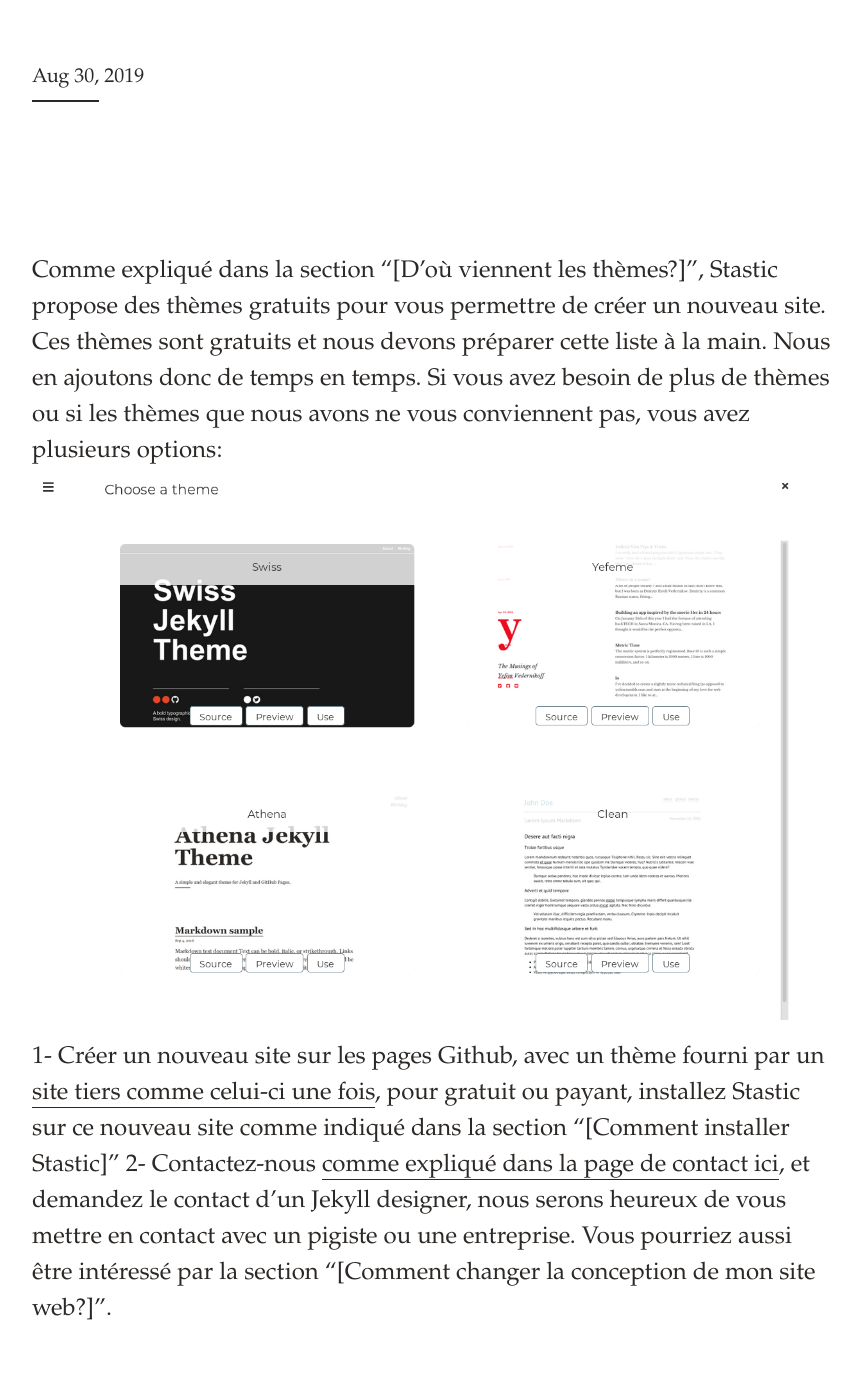
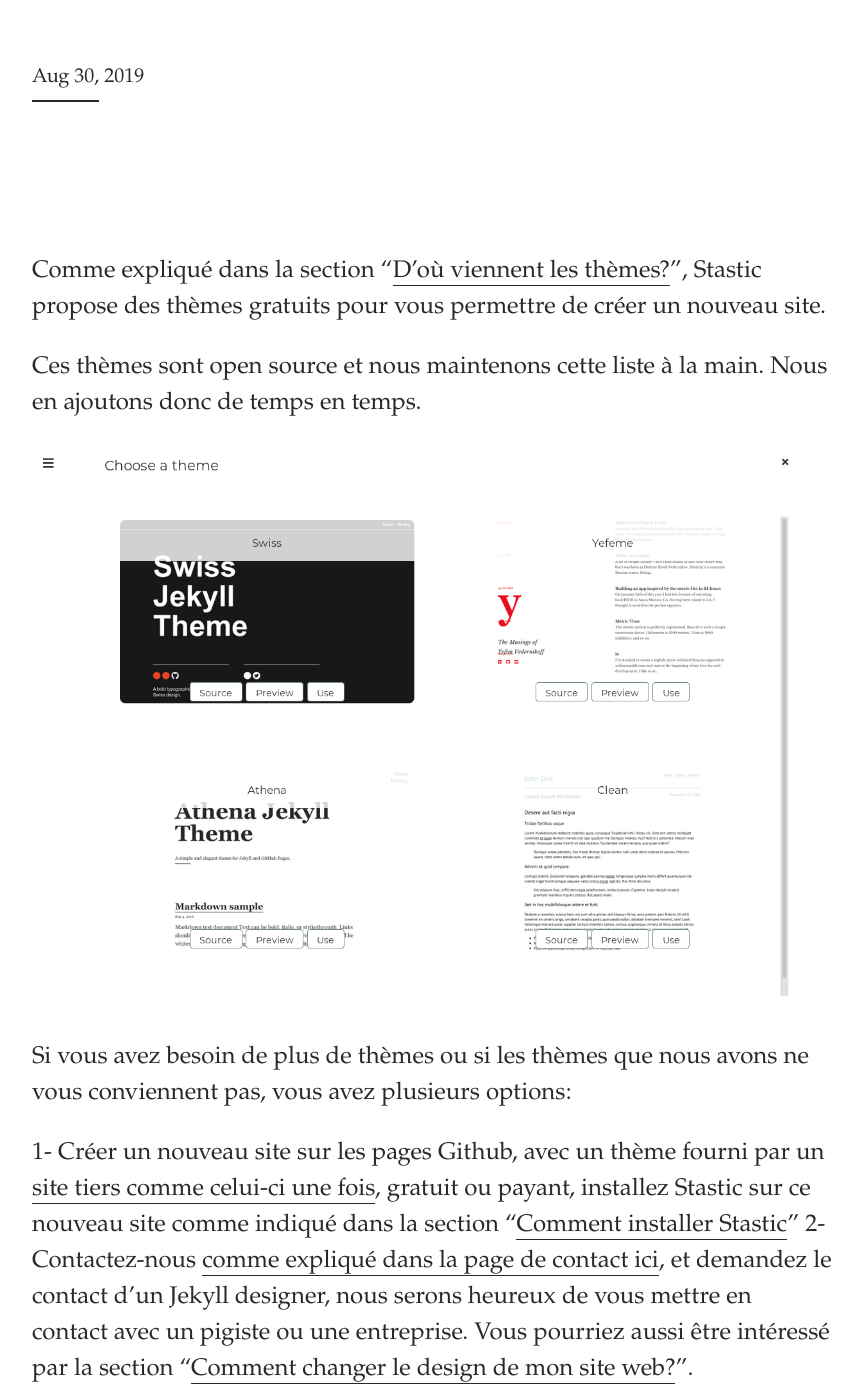
Before and after one commit to lexoyo/www.stastic.net, a Jekyll site: the page built from _fr/pourquoi_si_peu_de_themes_.md, in a window 1280 px wide and 1400 px high, scrolled down 321 px. Shown: the whole window, without its empty margins (208-1070 px from the left). Built offline with Jekyll 4.4.1, drawn with Linux system fonts in a browser that asks for light colours; comment, search, counter and statistics services are not loaded; some of the changed lines change nothing that is shown.

Commit message:
Create _fr/pourquoi_si_peu_de_themes_.md

```diff
--- a/_fr/pourquoi_si_peu_de_themes_.md
+++ b/_fr/pourquoi_si_peu_de_themes_.md
@@ -1,4 +1,14 @@
 ---
 title: Pourquoi si peu de thèmes?
+
 ---
-Comme expliqué dans la section "[D'où viennent les thèmes?]", Stastic propose des thèmes gratuits pour vous permettre de créer un nouveau site. Ces thèmes sont gratuits et nous devons préparer cette liste à la main. Nous en ajoutons donc de temps en temps. Si vous avez besoin de plus de thèmes ou si les thèmes que nous avons ne vous conviennent pas, vous avez plusieurs options:![Liste stastique de thèmes Jekyll sélectionnés](https://www.stastic.net/assets/2019-08-03-953488.png) 1- Créer un nouveau site sur les pages Github, avec un thème fourni par un [site tiers comme celui-ci une fois](https://duckduckgo.com/?q=jekyll+themes&t=ffab&ia=web), pour gratuit ou payant, installez Stastic sur ce nouveau site comme indiqué dans la section "[Comment installer Stastic]" 2- Contactez-nous [comme expliqué dans la page de contact ici](/contact), et demandez le contact d'un Jekyll designer, nous serons heureux de vous mettre en contact avec un pigiste ou une entreprise. Vous pourriez aussi être intéressé par la section "[Comment changer la conception de mon site web?]".
+Comme expliqué dans la section "[D'où viennent les thèmes?](/docs/fr/dou-viennent-les-themes)", Stastic propose des thèmes gratuits pour vous permettre de créer un nouveau site.
+
+Ces thèmes sont open source et nous maintenons cette liste à la main. Nous en ajoutons donc de temps en temps.
+
+![Liste stastique de thèmes Jekyll sélectionnés](https://www.stastic.net/assets/2019-08-03-953488.png)
+
+Si vous avez besoin de plus de thèmes ou si les thèmes que nous avons ne vous conviennent pas, vous avez plusieurs options:
+
+1- Créer un nouveau site sur les pages Github, avec un thème fourni par un [site tiers comme celui-ci une fois](https://duckduckgo.com/?q=jekyll+themes&t=ffab&ia=web), gratuit ou payant, installez Stastic sur ce nouveau site comme indiqué dans la section "[Comment installer Stastic](/docs/fr/comment-installer-stastic)"
+2- Contactez-nous [comme expliqué dans la page de contact ici](/contact-fr), et demandez le contact d'un Jekyll designer, nous serons heureux de vous mettre en contact avec un pigiste ou une entreprise. Vous pourriez aussi être intéressé par la section "[Comment changer le design de mon site web?](/docs/fr/comment-changer-la-conception-de-mon-site-web)".
```
